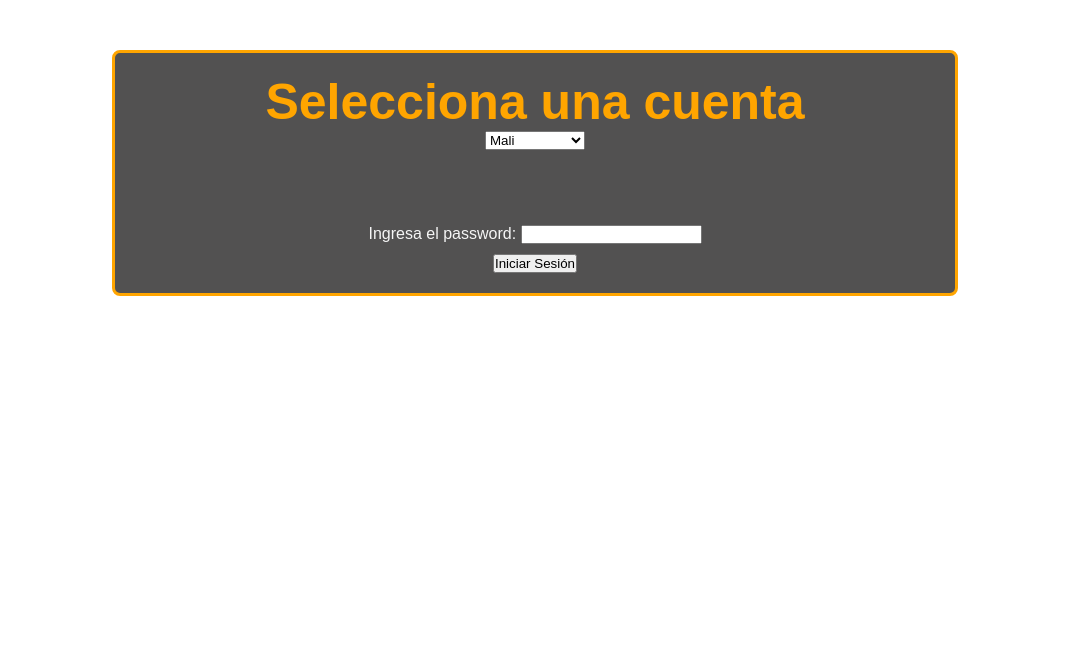
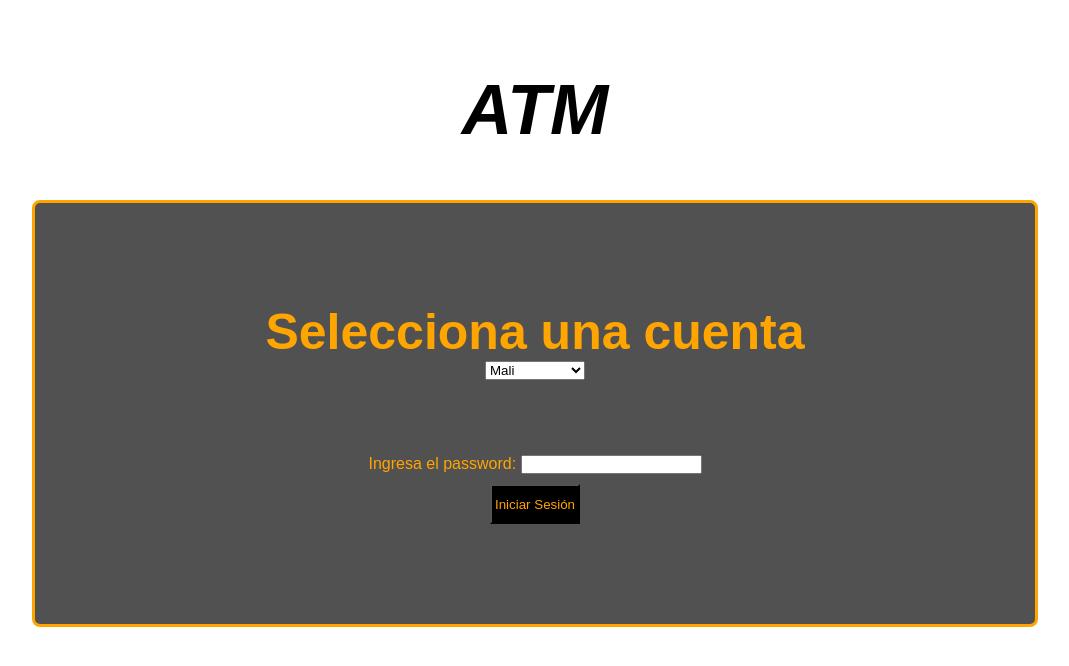
Before and after one commit to EnriqueTishman/modulo2, a plain HTML site: page proyecto/index.html in a window 1280 px wide. Shown: the whole page, without its empty margins (105-1174 px from the left). Drawn offline with Linux system fonts and the light colour scheme.

Commit message:
ultimos arreglos

```diff
--- a/proyecto/index.html
+++ b/proyecto/index.html
@@ -7,6 +7,7 @@
   <link rel="stylesheet" href="./style.css">
 </head>
 <body>
+  <h1 class="title">ATM</h1>
   <div id="cajero">
     <h2 class="sun">Selecciona una cuenta</h2>
     <select id="cuentasDropdown">
--- a/proyecto/style.css
+++ b/proyecto/style.css
@@ -1,6 +1,7 @@
 *{
   margin: 0;
   padding: 0;
+
 }
 
 body {
@@ -12,20 +13,26 @@ body {
   #cajero {
     max-width: 800px;
     margin: 50px auto;
-    padding: 20px;
+    padding: 100px;
     border: 3px solid orange;
     border-radius: 8px;
     background-color: rgb(82, 81, 81);
+
 
   }
 
   button {
     margin-top: 10px;
+    background-color: black;
+    color: orange;
+    width: 90px;
+    height: 40px;
   }
 
   .sun{
     color: orange;
     font-size: 50px;
+    background-color:rgb(82, 81, 81);
   }
   #cuentasDropdown{
     width: 100px;
@@ -34,9 +41,19 @@ body {
 
   .ingresapassword{
     margin-bottom: 200px;
-    color: whitesmoke;
+    color: orange;
+    background-color: rgb(82, 81, 81);
+
   }
 
   .opciones{
     color: orange;
   }
+
+  .title{
+    margin-top: 70px;
+    font-size: 70px;
+    color: black;
+    font-style: italic;
+
+  }
```
Also changed, not shown: proyecto/script.js (+0 -12 lines).
